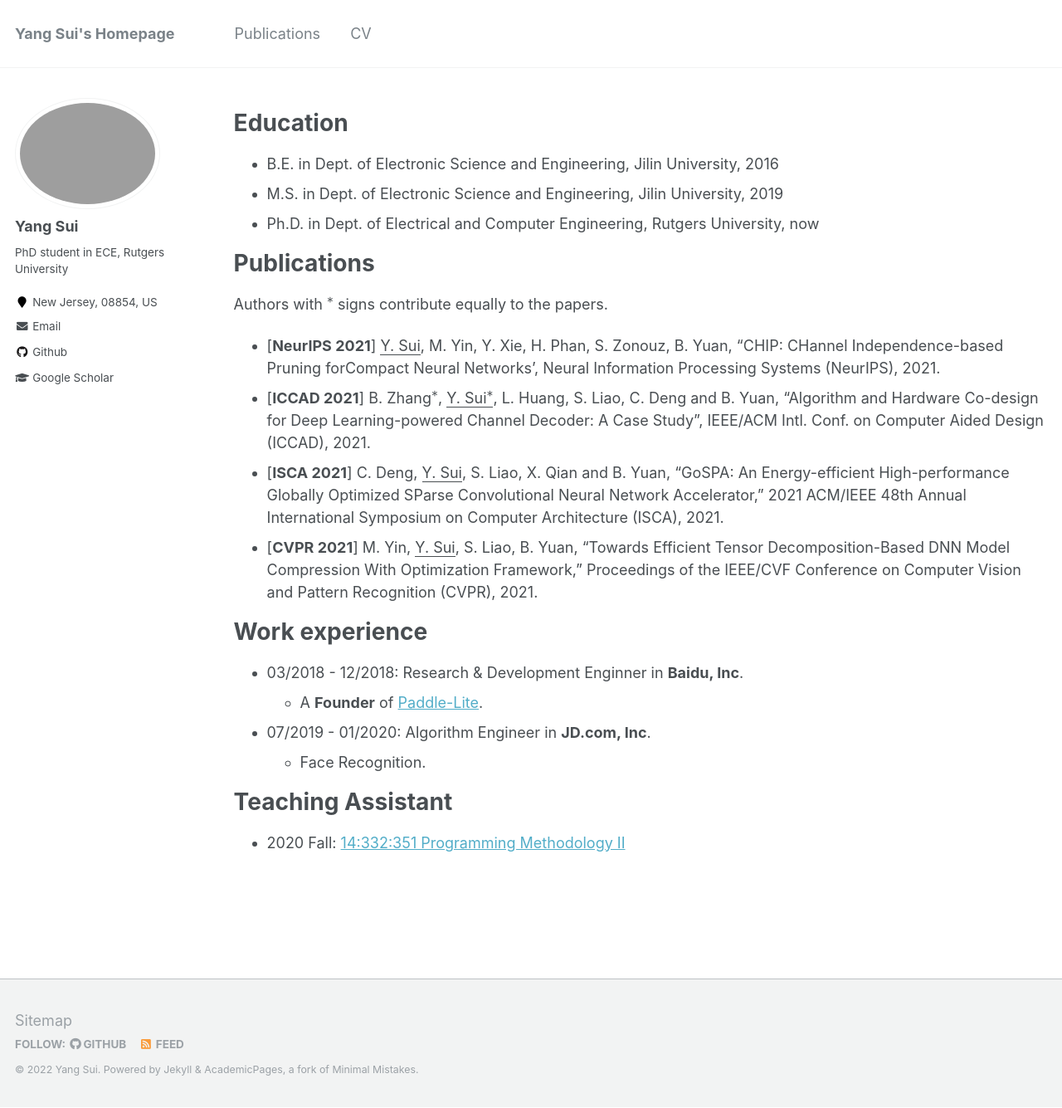
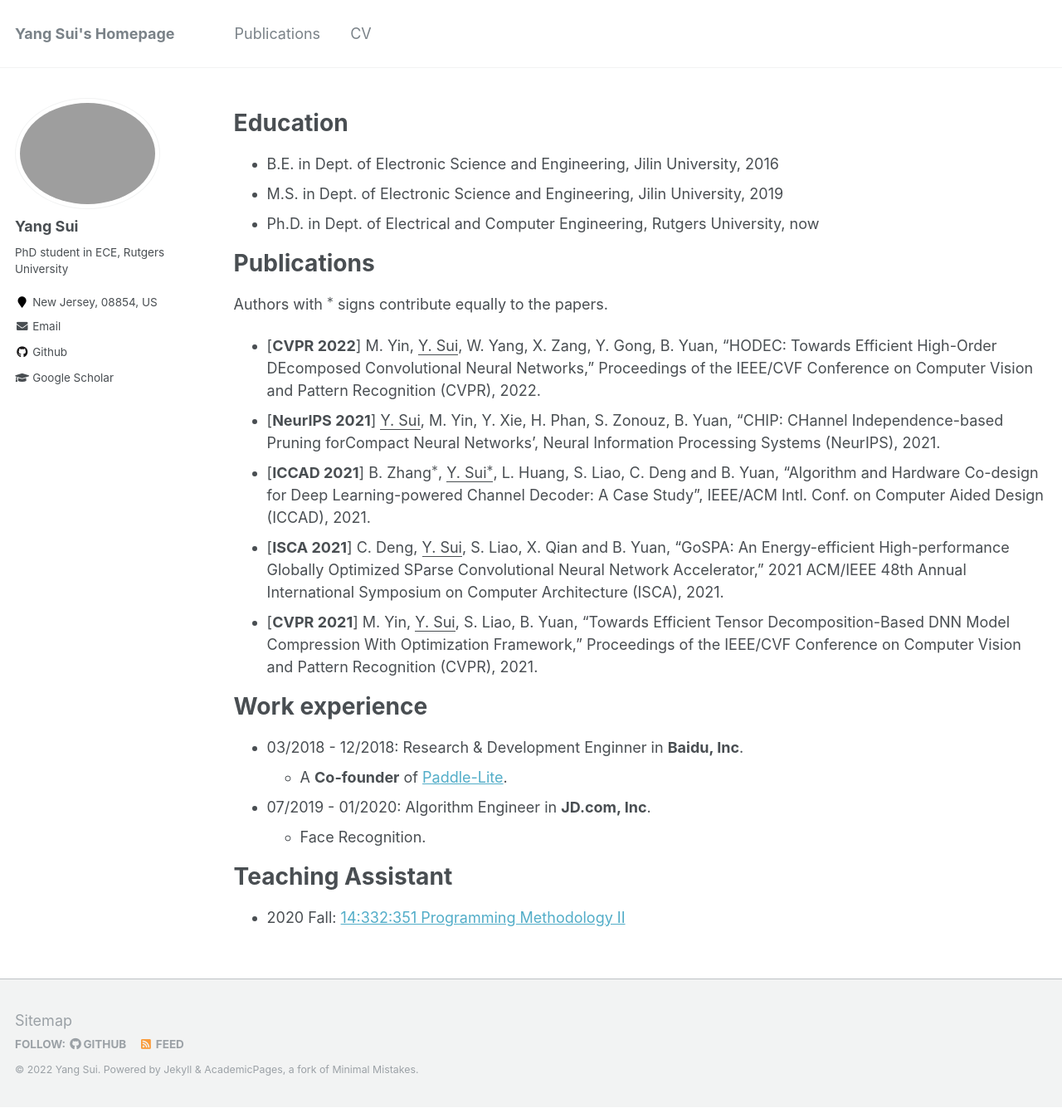
Before and after one commit to Eclipsess/yang-sui.github.io, a Jekyll site: the page built from _pages/cv.md, in a window 1280 px wide and 1335 px high. Shown: the whole window at 83% size. Built offline with Jekyll 4.4.1, drawn with Linux system fonts in a browser that asks for light colours; formulas are drawn with MathJax 3.

Commit message:
Update cv.md

```diff
--- a/_pages/cv.md
+++ b/_pages/cv.md
@@ -19,6 +19,7 @@ Publications
 ======
 Authors with $^*$ signs contribute equally to the papers.
 
+* [**CVPR 2022**] M. Yin, <u>Y. Sui</u>, W. Yang, X. Zang, Y. Gong, B. Yuan, "HODEC: Towards Efficient High-Order DEcomposed Convolutional Neural Networks," Proceedings of the IEEE/CVF Conference on Computer Vision and Pattern Recognition (CVPR), 2022.
 * [**NeurIPS 2021**] <u>Y. Sui</u>, M. Yin, Y. Xie, H. Phan, S. Zonouz, B. Yuan, "CHIP: CHannel Independence-based Pruning forCompact Neural Networks', Neural Information Processing Systems (NeurIPS), 2021.
 * [**ICCAD 2021**] B. Zhang$^*$, <u>Y. Sui$^*$</u>, L. Huang, S. Liao, C. Deng and B. Yuan, “Algorithm and Hardware Co-design for Deep Learning-powered Channel Decoder: A Case Study”, IEEE/ACM Intl. Conf. on Computer Aided Design (ICCAD), 2021.
 * [**ISCA 2021**] C. Deng, <u>Y. Sui</u>, S. Liao, X. Qian and B. Yuan, "GoSPA: An Energy-efficient High-performance Globally Optimized SParse Convolutional Neural Network Accelerator," 2021 ACM/IEEE 48th Annual International Symposium on Computer Architecture (ISCA), 2021.
@@ -28,7 +29,7 @@ Work experience
 ======
 
 * 03/2018 - 12/2018: Research & Development Enginner in <strong>Baidu, Inc</strong>.
-  * A <strong>Founder</strong> of [Paddle-Lite](https://github.com/PaddlePaddle/Paddle-Lite).
+  * A <strong>Co-founder</strong> of [Paddle-Lite](https://github.com/PaddlePaddle/Paddle-Lite).
 
 * 07/2019 - 01/2020: Algorithm Engineer in <strong>JD.com, Inc</strong>.
   * Face Recognition.
```
